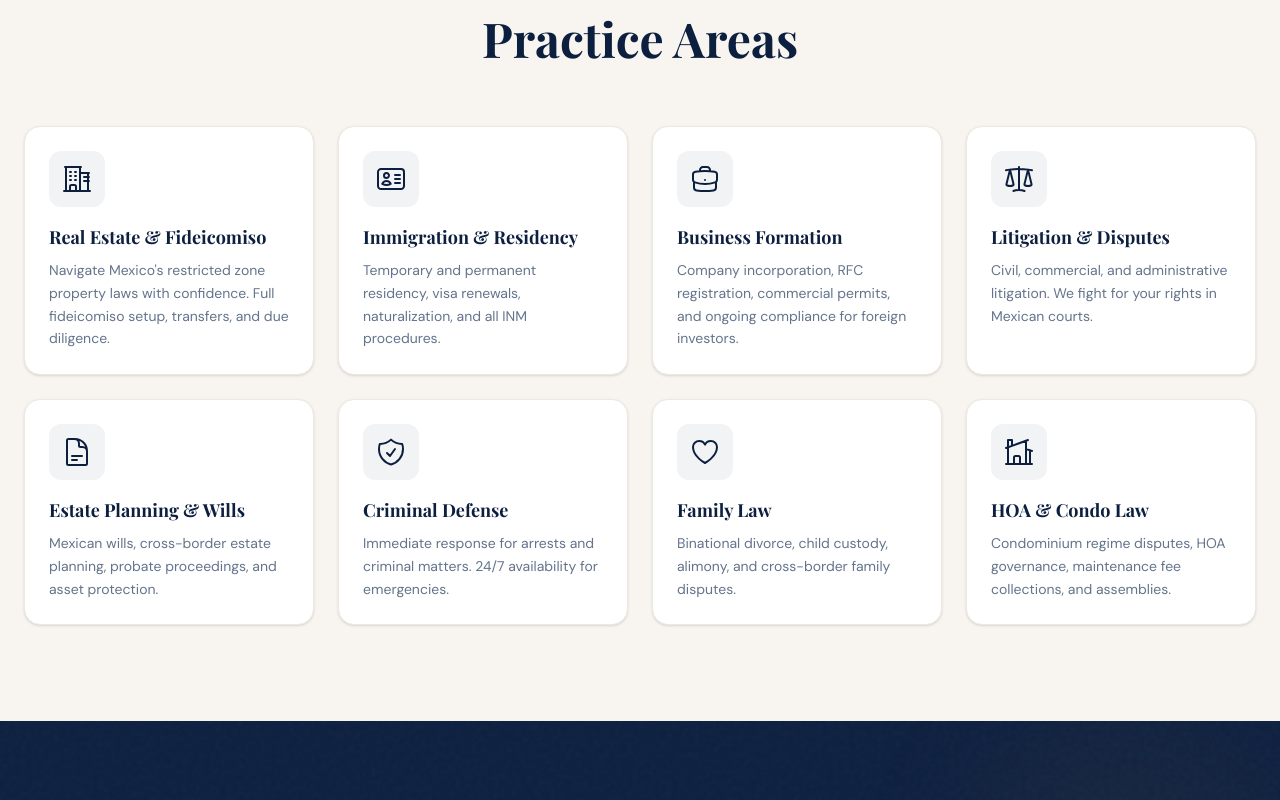
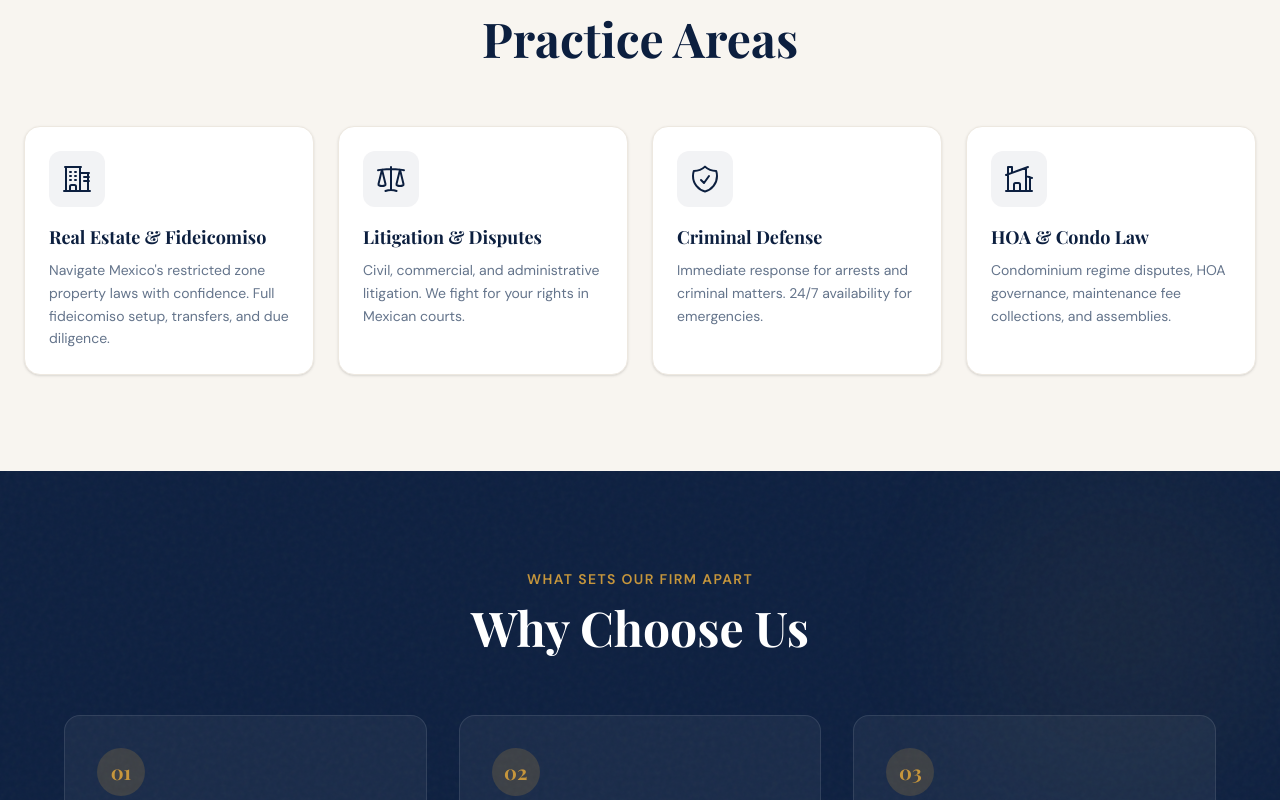
Before and after one commit to Pvrolomx/pv-law, a Next.js app: page / in a window 1280 px wide. Shown: the part 920-1720 px from the top of the page. Built offline with nearby package versions, Linux system fonts and the light colour scheme.

Commit message:
feat: reduce to 4 practice areas

```diff
--- a/src/app/page.tsx
+++ b/src/app/page.tsx
@@ -24,20 +24,12 @@ const t: Record<string, Record<string, string>> = {
     areas_sub: "Comprehensive legal services for the international community",
     area_1_title: "Real Estate & Fideicomiso",
     area_1_desc: "Navigate Mexico's restricted zone property laws with confidence. Full fideicomiso setup, transfers, and due diligence.",
-    area_2_title: "Immigration & Residency",
-    area_2_desc: "Temporary and permanent residency, visa renewals, naturalization, and all INM procedures.",
-    area_3_title: "Business Formation",
-    area_3_desc: "Company incorporation, RFC registration, commercial permits, and ongoing compliance for foreign investors.",
-    area_4_title: "Litigation & Disputes",
-    area_4_desc: "Civil, commercial, and administrative litigation. We fight for your rights in Mexican courts.",
-    area_5_title: "Estate Planning & Wills",
-    area_5_desc: "Mexican wills, cross-border estate planning, probate proceedings, and asset protection.",
-    area_6_title: "Criminal Defense",
-    area_6_desc: "Immediate response for arrests and criminal matters. 24/7 availability for emergencies.",
-    area_7_title: "Family Law",
-    area_7_desc: "Binational divorce, child custody, alimony, and cross-border family disputes.",
-    area_8_title: "HOA & Condo Law",
-    area_8_desc: "Condominium regime disputes, HOA governance, maintenance fee collections, and assemblies.",
+    area_2_title: "Litigation & Disputes",
+    area_2_desc: "Civil, commercial, and administrative litigation. We fight for your rights in Mexican courts.",
+    area_3_title: "Criminal Defense",
+    area_3_desc: "Immediate response for arrests and criminal matters. 24/7 availability for emergencies.",
+    area_4_title: "HOA & Condo Law",
+    area_4_desc: "Condominium regime disputes, HOA governance, maintenance fee collections, and assemblies.",
     why_title: "Why Choose Us",
     why_sub: "What sets our firm apart",
     why_1_title: "Truly Bilingual",
@@ -132,20 +124,12 @@ const t: Record<string, Record<string, string>> = {
     areas_sub: "Servicios legales completos para la comunidad internacional",
     area_1_title: "Inmobiliario y Fideicomiso",
     area_1_desc: "Navega las leyes de zona restringida con confianza. Constitución de fideicomiso, transferencias y due diligence.",
-    area_2_title: "Migración y Residencia",
-    area_2_desc: "Residencia temporal y permanente, renovaciones de visa, naturalización y todos los trámites ante INM.",
-    area_3_title: "Constitución de Empresas",
-    area_3_desc: "Incorporación de sociedades, registro RFC, permisos comerciales y cumplimiento para inversionistas extranjeros.",
-    area_4_title: "Litigio y Disputas",
-    area_4_desc: "Litigio civil, mercantil y administrativo. Peleamos por tus derechos en tribunales mexicanos.",
-    area_5_title: "Testamentos y Sucesiones",
-    area_5_desc: "Testamentos mexicanos, planeación patrimonial transfronteriza, juicios sucesorios y protección de activos.",
-    area_6_title: "Defensa Penal",
-    area_6_desc: "Respuesta inmediata ante detenciones y asuntos penales. Disponibilidad 24/7 para emergencias.",
-    area_7_title: "Derecho Familiar",
-    area_7_desc: "Divorcio binacional, custodia de menores, pensiones alimenticias y disputas familiares transfronterizas.",
-    area_8_title: "Derecho Condominial",
-    area_8_desc: "Disputas de régimen condominal, gobernanza de HOA, cobro de cuotas de mantenimiento y asambleas.",
+    area_2_title: "Litigio y Disputas",
+    area_2_desc: "Litigio civil, mercantil y administrativo. Peleamos por tus derechos en tribunales mexicanos.",
+    area_3_title: "Defensa Penal",
+    area_3_desc: "Respuesta inmediata ante detenciones y asuntos penales. Disponibilidad 24/7 para emergencias.",
+    area_4_title: "Derecho Condominial",
+    area_4_desc: "Disputas de régimen condominal, gobernanza de HOA, cobro de cuotas de mantenimiento y asambleas.",
     why_title: "¿Por Qué Elegirnos?",
     why_sub: "Lo que nos distingue",
     why_1_title: "Verdaderamente Bilingües",
@@ -242,7 +226,7 @@ const icons: Record<string, React.ReactNode> = {
   whatsapp: <svg xmlns="http://www.w3.org/2000/svg" viewBox="0 0 24 24" fill="currentColor" className="w-5 h-5"><path d="M17.472 14.382c-.297-.149-1.758-.867-2.03-.967-.273-.099-.471-.148-.67.15-.197.297-.767.966-.94 1.164-.173.199-.347.223-.644.075-.297-.15-1.255-.463-2.39-1.475-.883-.788-1.48-1.761-1.653-2.059-.173-.297-.018-.458.13-.606.134-.133.298-.347.446-.52.149-.174.198-.298.298-.497.099-.198.05-.371-.025-.52-.075-.149-.669-1.612-.916-2.207-.242-.579-.487-.5-.669-.51-.173-.008-.371-.01-.57-.01-.198 0-.52.074-.792.372-.272.297-1.04 1.016-1.04 2.479 0 1.462 1.065 2.875 1.213 3.074.149.198 2.096 3.2 5.077 4.487.709.306 1.262.489 1.694.625.712.227 1.36.195 1.871.118.571-.085 1.758-.719 2.006-1.413.248-.694.248-1.289.173-1.413-.074-.124-.272-.198-.57-.347m-5.421 7.403h-.004a9.87 9.87 0 01-5.031-1.378l-.361-.214-3.741.982.998-3.648-.235-.374a9.86 9.86 0 01-1.51-5.26c.001-5.45 4.436-9.884 9.888-9.884 2.64 0 5.122 1.03 6.988 2.898a9.825 9.825 0 012.893 6.994c-.003 5.45-4.437 9.884-9.885 9.884m8.413-18.297A11.815 11.815 0 0012.05 0C5.495 0 .16 5.335.157 11.892c0 2.096.547 4.142 1.588 5.945L.057 24l6.305-1.654a11.882 11.882 0 005.683 1.448h.005c6.554 0 11.89-5.335 11.893-11.893a11.821 11.821 0 00-3.48-8.413z" /></svg>,
 };
 
-const areaIcons = ["building", "passport", "briefcase", "scale", "document", "shield", "heart", "home"];
+const areaIcons = ["building", "scale", "shield", "home"];
 
 /* ─── Intersection Observer hook ─── */
 function useInView(threshold = 0.1) {
@@ -425,7 +409,7 @@ export default function Home() {
             <h2 className="text-4xl sm:text-5xl font-bold mt-3 text-[var(--navy)]" style={{ fontFamily: "var(--font-heading)" }}>{l.areas_title}</h2>
           </div>
           <div className="grid md:grid-cols-2 lg:grid-cols-4 gap-6">
-            {Array.from({ length: 8 }, (_, i) => (
+            {Array.from({ length: 4 }, (_, i) => (
               <div key={i} className="group bg-white rounded-2xl p-6 shadow-sm hover:shadow-xl transition-all duration-500 border border-[var(--cream-dark)] hover:border-[var(--gold)]/30 hover:-translate-y-1">
                 <div className="w-14 h-14 rounded-xl bg-[var(--navy)]/5 group-hover:bg-[var(--gold)]/10 flex items-center justify-center mb-4 transition-colors text-[var(--navy)] group-hover:text-[var(--gold)]">
                   {icons[areaIcons[i]]}
```
